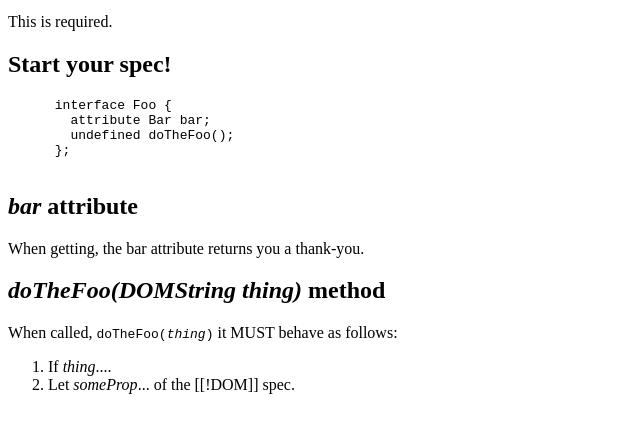
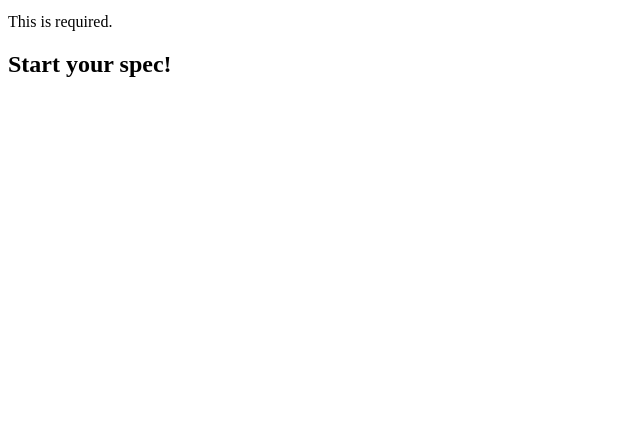
Before and after one commit to egonw/specifications-2, a plain HTML site: page hazards/index.html in a window 1280 px wide. Shown: the part 101-534 px from the top of the page, without its empty margins (0-640 px from the left). Drawn offline with Linux system fonts and the light colour scheme.

Commit message:
Some tweaks

```diff
--- a/hazards/index.html
+++ b/hazards/index.html
@@ -2,6 +2,7 @@
 <html>
   <head>
     <meta charset='utf-8'>
+    <title>Hazards for SbD4Nano</title>
     <script src='https://www.w3.org/Tools/respec/respec-w3c' async class='remove'></script>
     <script class='remove'>
       var respecConfig = {
@@ -10,6 +11,7 @@
           name: "Egon Willighagen",
           url: "https://orcid.org/0000-0001-7542-0286",
         }],
+        shortName: "hazards",
         github: "h2020-sbd4nano/specifications/hazards/",
       };
     </script>
@@ -28,24 +30,6 @@
     </section>
     <section data-dfn-for="Foo" data-link-for="Foo">
       <h2>Start your spec!</h2>
-      <pre class="idl">
-      interface Foo {
-        attribute Bar bar;
-        undefined doTheFoo();
-      };
-      </pre>
-      <section>
-        <h2><dfn>bar</dfn> attribute</h2>
-        <p>When getting, the <a>bar</a> attribute returns you a thank-you.</p>
-      </section>
-      <section>
-        <h2><dfn>doTheFoo(DOMString thing)</dfn> method</h2>
-        <p>When called, <code>doTheFoo(<var>thing</var>)</code> it MUST behave as follows:</p>
-        <ol class="algorithm">
-          <li>If <var>thing</var>....</li>
-          <li>Let <var>someProp</var>... of the [[!DOM]] spec.</li>
-        </ol>
-      </section>
     </section>
     <section id='conformance'>
       <!-- This section is filled automatically by ReSpec. -->
```
